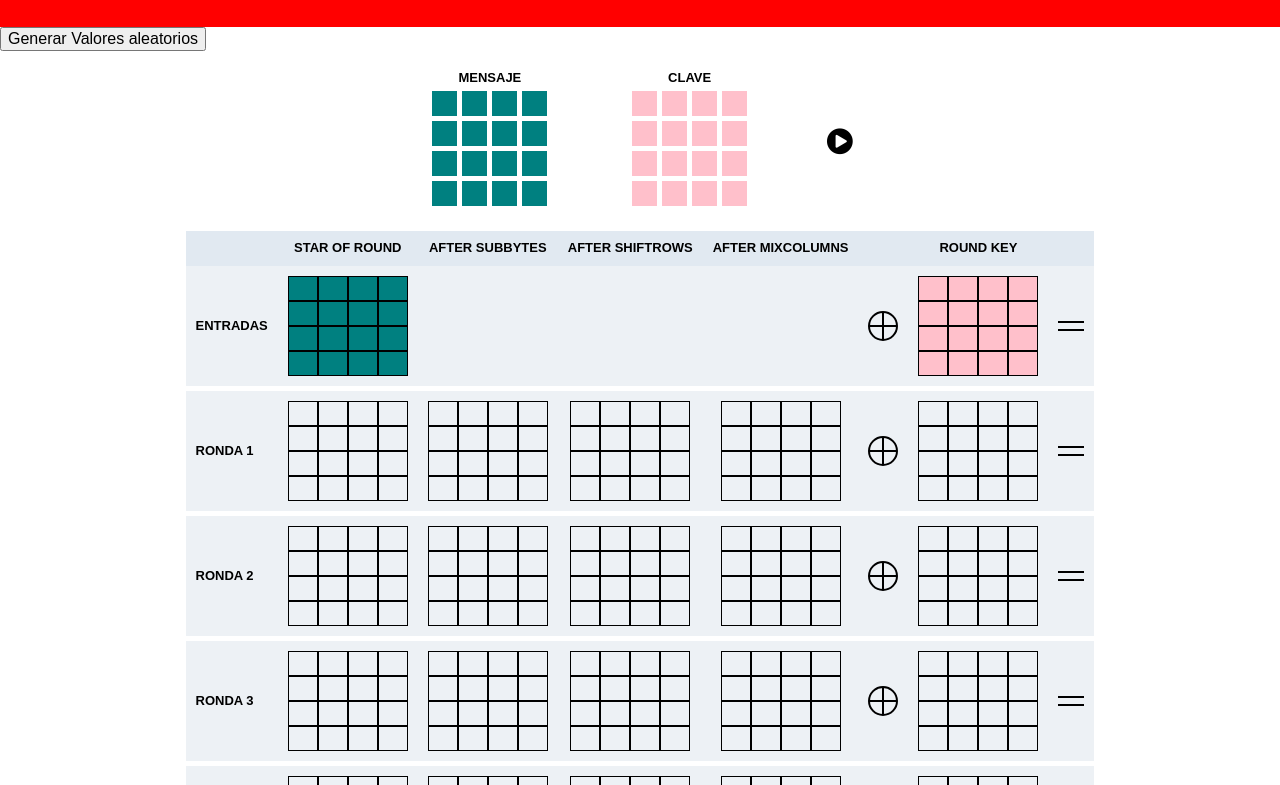
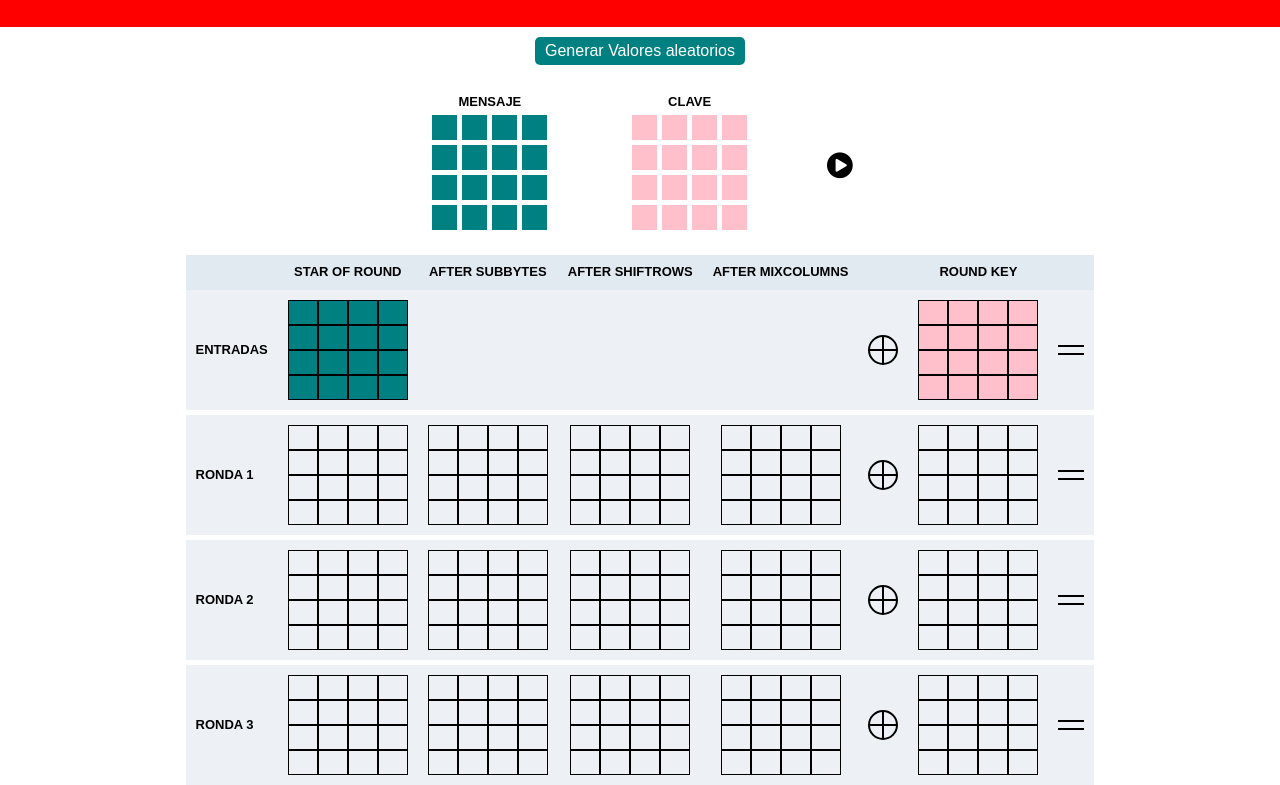
Before and after one commit to DiDream/rijndael, a plain HTML site: page index.html in a window 1280 px wide. Shown: the part 73-858 px from the top of the page. Drawn offline with nearby package versions, Linux system fonts and the light colour scheme.

Commit message:
Clase btn

```diff
--- a/development/sass/style.sass
+++ b/development/sass/style.sass
@@ -9,7 +9,15 @@ header.mean
     h1
         display: inline-block
         margin-left: 20px
-
+.controls
+    text-align: center
+    padding: 10px 0px
+    .btn
+        padding: 5px 10px
+        border: 0px
+        background-color: $green
+        border-radius: 5px
+        color: #fff
 #inputs-form
     display: flex
     align-items: center
--- a/index.html
+++ b/index.html
@@ -12,7 +12,7 @@
       <h1>Rijndael (AES)</h1>
     </header>
     <section class="controls">
-      <button id="random-values" onclick="setInputValues()">Generar Valores aleatorios</button>
+      <button class="btn" id="random-values" onclick="setInputValues()">Generar Valores aleatorios</button>
     </section>
     <section class="form">
       <form id="inputs-form">
```
Also changed, not shown: css/style.css, 1 other file.
